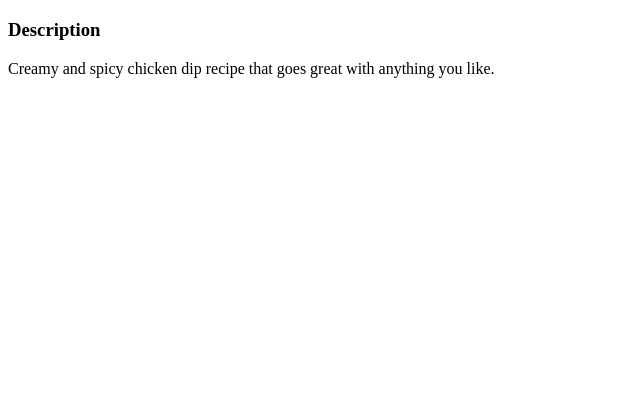
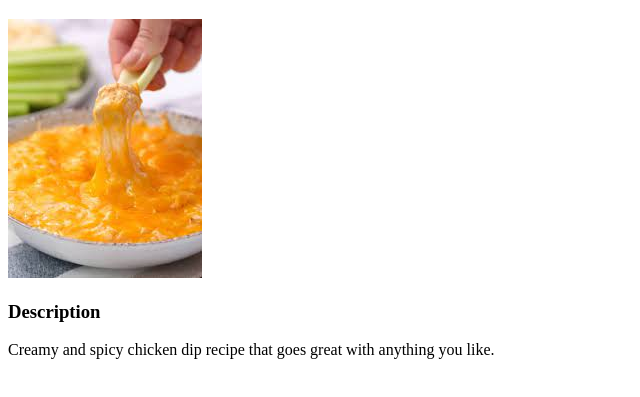
Before and after one commit to CarterWilliams2/odin-recipes, a plain HTML site: page recipes/buffalo-chicken-dip.html in a window 1280 px wide. Shown: the part 61-458 px from the top of the page, without its empty margins (0-640 px from the left). Drawn offline with Linux system fonts and the light colour scheme.

Commit message:
Add picture

```diff
--- a/recipes/buffalo-chicken-dip.html
+++ b/recipes/buffalo-chicken-dip.html
@@ -6,6 +6,7 @@
 
     <body>
         <h1>Buffalo Chicken Dip</h1>
+        <img src="../images/buffalo-chicken-dip.jpg">
         <h3>Description</h3>
         <p>Creamy and spicy chicken dip recipe that goes great with anything you like.</p>
 
```
